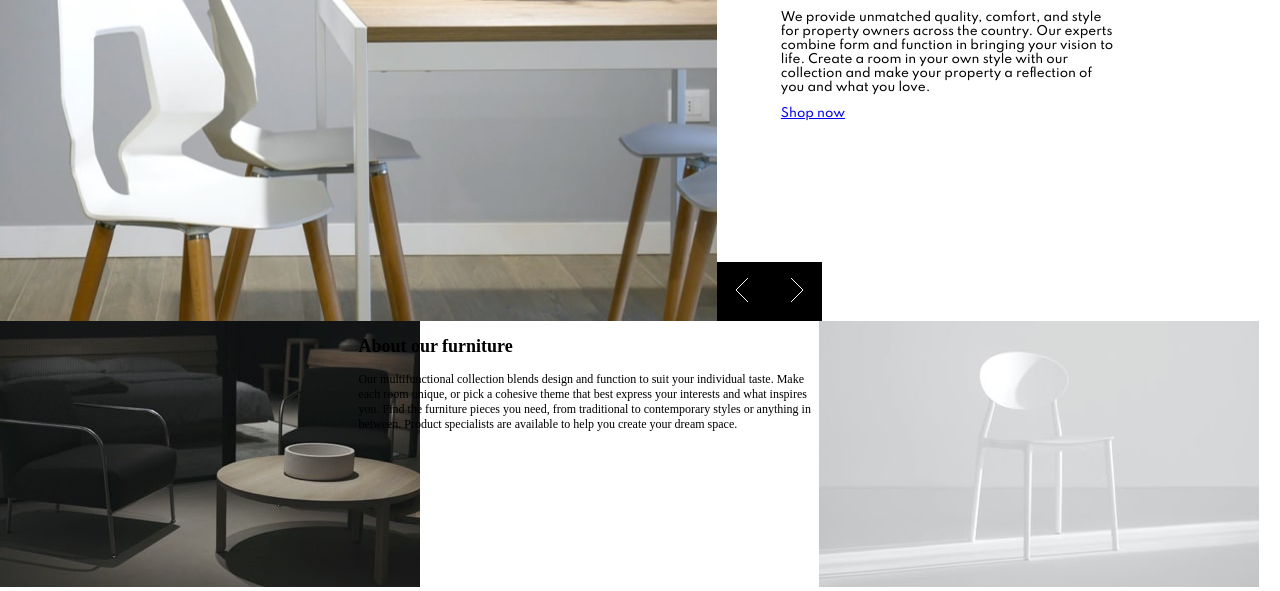
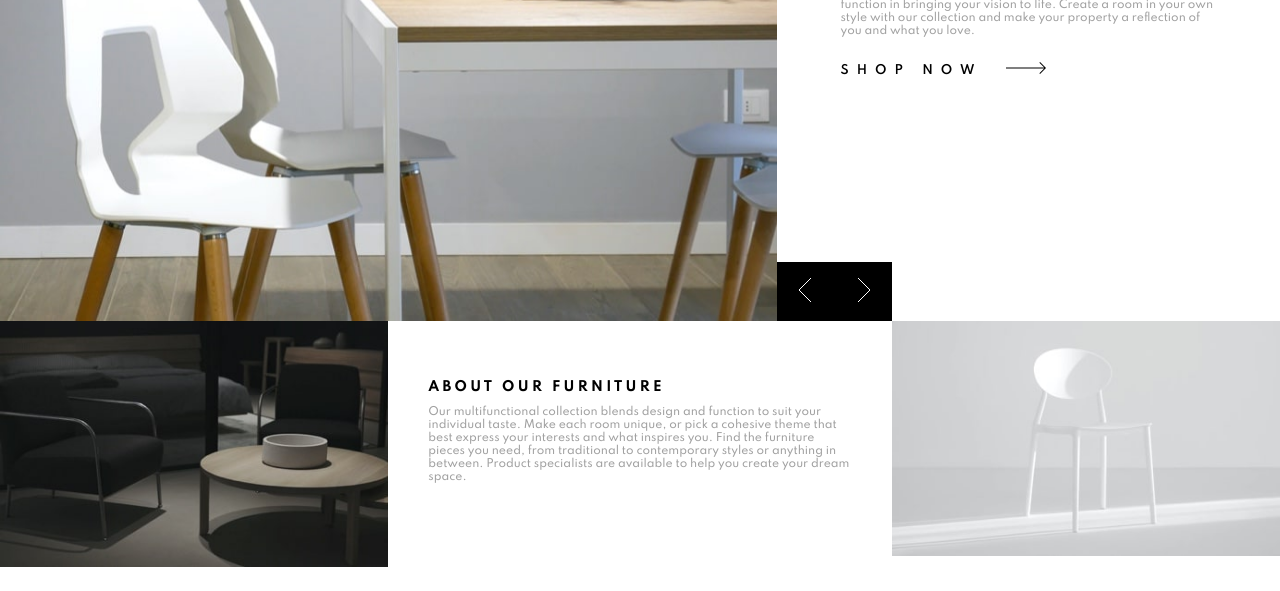
Before and after one commit to Tomi-pter/room-homepage, a plain HTML site: page index.html in a window 1280 px wide. Shown: the part 212-803 px from the top of the page. Drawn offline with Linux system fonts and the light colour scheme.

Commit message:
desktop styles

```diff
--- a/index.css
+++ b/index.css
@@ -33,13 +33,27 @@
 body {
     margin: 0;
     font-size: var(--font-size);
+    max-width: 100vw;
 }
 
 main {
     display: grid;
-    grid-template-columns: 28vw 28vw 8vw 28vw;
+    grid-template-columns: 1fr 1fr 9vw 1fr;
     grid-template-rows: 66.66vh 33.33vh;
     grid-template-areas: "header header aside aside""dark article article light";
+}
+
+h2 {
+    font-family: 'SB';
+    text-transform: uppercase;
+    font-size: 1.1em;
+    letter-spacing: .25em;
+}
+
+p {
+    font-size: .9em;
+    font-family: 'SM';
+    color: var(--dark-gray);
 }
 
 .header {
@@ -52,6 +66,7 @@ main {
     justify-content: flex-start;
     font-family: 'SM';
     text-transform: lowercase;
+    position: relative;
 }
 
 .header nav {
@@ -60,13 +75,15 @@ main {
 
 .header a {
     color: var(--white);
-    padding: 0 .75rem;
+    margin: 0 .75rem;
+    padding-bottom: .25rem;
     text-decoration: none;
+    border-bottom: 0 solid var(--white);
+    transition: all 250ms ease-in-out;
 }
 
 aside {
     grid-area: aside;
-    font-family: 'SM';
     padding: 3.5rem 4rem;
     position: relative;
 }
@@ -74,6 +91,23 @@ aside {
 aside h1 {
     font-family: 'SB';
     font-size: 2rem;
+}
+
+aside p {
+    margin-bottom: 1.5rem;
+}
+
+aside a {
+    text-transform: uppercase;
+    text-decoration: none;
+    letter-spacing: .5rem;
+    font-family: 'SSB';
+    color: var(--black);
+}
+
+aside a::after {
+    content: url(images/icon-arrow.svg);
+    margin-left: 1.5rem;
 }
 
 .button-frame {
@@ -86,9 +120,10 @@ aside h1 {
 button {
     background-color: var(--black);
     border: none;
-    width: 4vw;
+    width: 4.39vw;
     margin: 0;
     padding: 1rem 0;
+    cursor: pointer;
 }
 
 .pic-1 {
@@ -97,8 +132,34 @@ button {
 
 article {
     grid-area: article;
+    padding: 3rem 2.5rem 0;
 }
 
 .pic-2 {
     grid-area: light;
 }
+
+.preImg {
+    max-width: 100%;
+}
+
+
+/*Active states*/
+
+.header a:hover,
+.header a:focus {
+    outline: none;
+    border-bottom: 2px solid var(--white);
+    transform-origin: center;
+}
+
+aside a:hover,
+aside a:focus {
+    outline: none;
+    opacity: .4;
+}
+
+button:hover,
+button:focus {
+    background-color: hsl(0, 0%, 33%);
+}
--- a/index.html
+++ b/index.html
@@ -36,19 +36,19 @@
                 <button><img src="images/icon-angle-right.svg" alt="previous"></button>
             </div>
         </aside>
-        <div class="pic-1"><img src="images/image-about-dark.jpg" alt="" role="presentation"></div>
+        <div class="pic-1"><img src="images/image-about-dark.jpg" alt="" role="presentation" class="preImg"></div>
         <article>
             <h2>About our furniture</h2>
             <p>Our multifunctional collection blends design and function to suit your individual taste. Make each room unique, or pick a cohesive theme that best express your interests and what inspires you. Find the furniture pieces you need, from traditional
                 to contemporary styles or anything in between. Product specialists are available to help you create your dream space.</p>
         </article>
-        <div class="pic-2"><img src="images/image-about-light.jpg" alt="" role="presentation"></div>
+        <div class="pic-2"><img src="images/image-about-light.jpg" alt="" role="presentation" class="preImg"></div>
     </main>
 
     <!--<footer><div class="attribution">
         Challenge by <a href="https://www.frontendmentor.io?ref=challenge" target="_blank">Frontend Mentor</a>. Coded by <a href="#">Your Name Here</a>.
     </div></footer>-->
-
+    <script src="index.js"></script>
 </body>
 
 </html>
```
